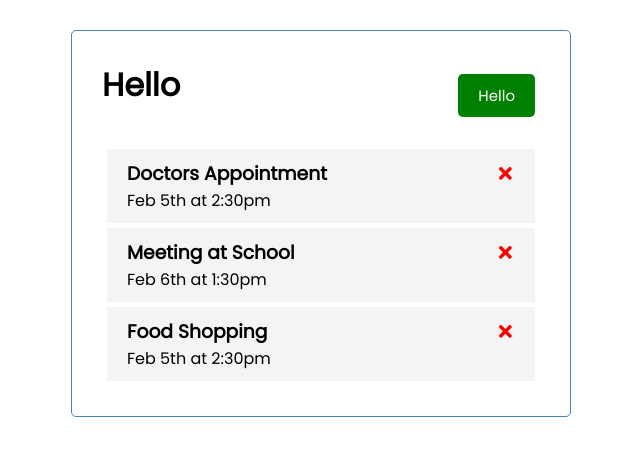
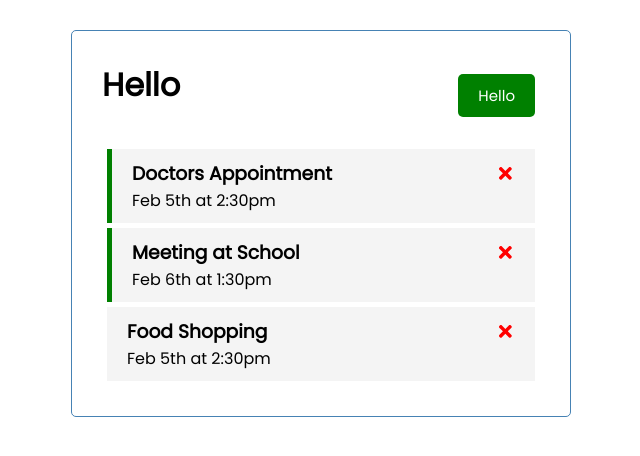
Before and after one commit to kamilsamaj/react-task-tracker, a React (Create React App) app: page / in a window 1280 px wide. Shown: the top 456 px of the page, without its empty margins (319-959 px from the left). Built offline with nearby package versions, Linux system fonts and the light colour scheme.

Commit message:
add toggle on doubleclick

```diff
--- a/src/App.tsx
+++ b/src/App.tsx
@@ -33,11 +33,23 @@
     return undefined;
   };
 
+  const toggleReminder = (
+    id: number
+  ): MouseEventHandler<SVGElement> | undefined => {
+    console.log(id);
+    setTasks(
+      tasks.map((task) =>
+        task.id === id ? { ...task, reminder: !task.reminder } : task
+      )
+    );
+    return undefined;
+  };
+
   return (
     <div className="container">
       <Header title="Hello" />
       {tasks.length > 0 ? (
-        <Tasks tasks={tasks} onDelete={deleteTask} />
+        <Tasks tasks={tasks} onDelete={deleteTask} onToggle={toggleReminder} />
       ) : (
         "No Tasks To Show"
       )}
--- a/src/components/Task.tsx
+++ b/src/components/Task.tsx
@@ -4,12 +4,17 @@
 const Task = ({
   task,
   onDelete,
+  onToggle,
 }: {
   task: { id: number; text: string; day: string; reminder: boolean };
   onDelete: (id: number) => MouseEventHandler<SVGElement> | undefined;
+  onToggle: (id: number) => MouseEventHandler<SVGElement> | undefined;
 }) => {
   return (
-    <div className="task">
+    <div
+      className={`task ${task.reminder ? "reminder" : ""}`}
+      onDoubleClick={(ev) => onToggle(task.id)}
+    >
       <h3>
         {task.text}{" "}
         <FaTimes
--- a/src/components/Tasks.tsx
+++ b/src/components/Tasks.tsx
@@ -4,14 +4,21 @@
 const Tasks = ({
   tasks,
   onDelete,
+  onToggle,
 }: {
   tasks: { id: number; text: string; day: string; reminder: boolean }[];
   onDelete: (id: number) => MouseEventHandler<SVGElement> | undefined;
+  onToggle: (id: number) => MouseEventHandler<SVGElement> | undefined;
 }) => {
   return (
     <>
       {tasks.map((task: any) => (
-        <Task key={task.id} task={task} onDelete={onDelete} />
+        <Task
+          key={task.id}
+          task={task}
+          onDelete={onDelete}
+          onToggle={onToggle}
+        />
       ))}
     </>
   );
```
